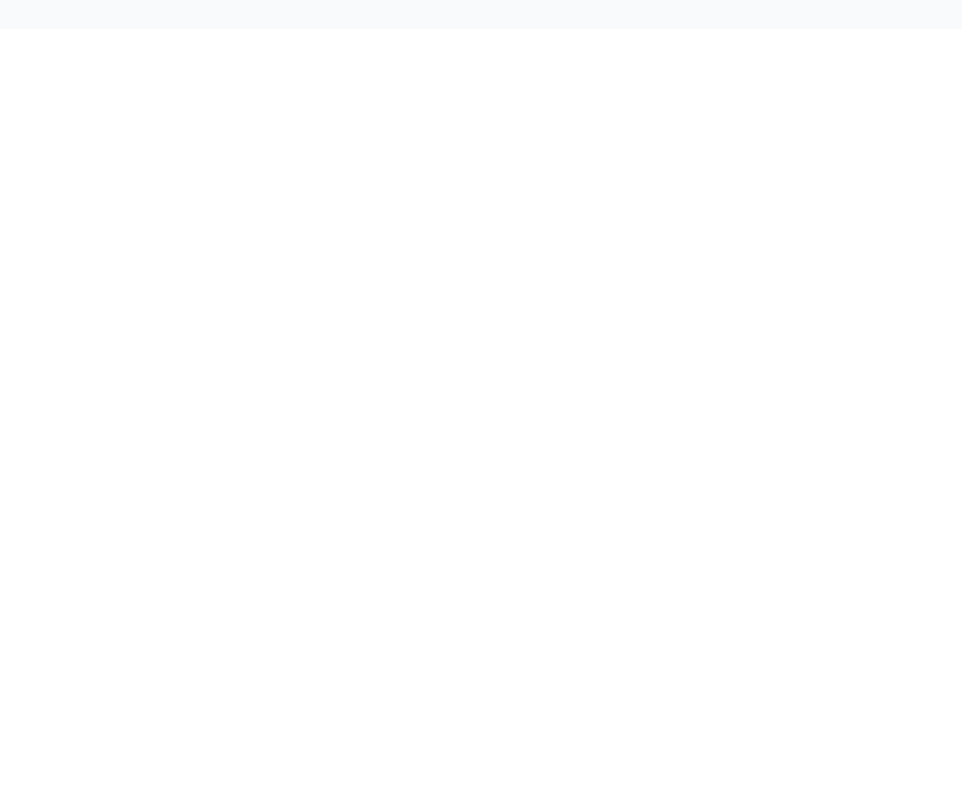
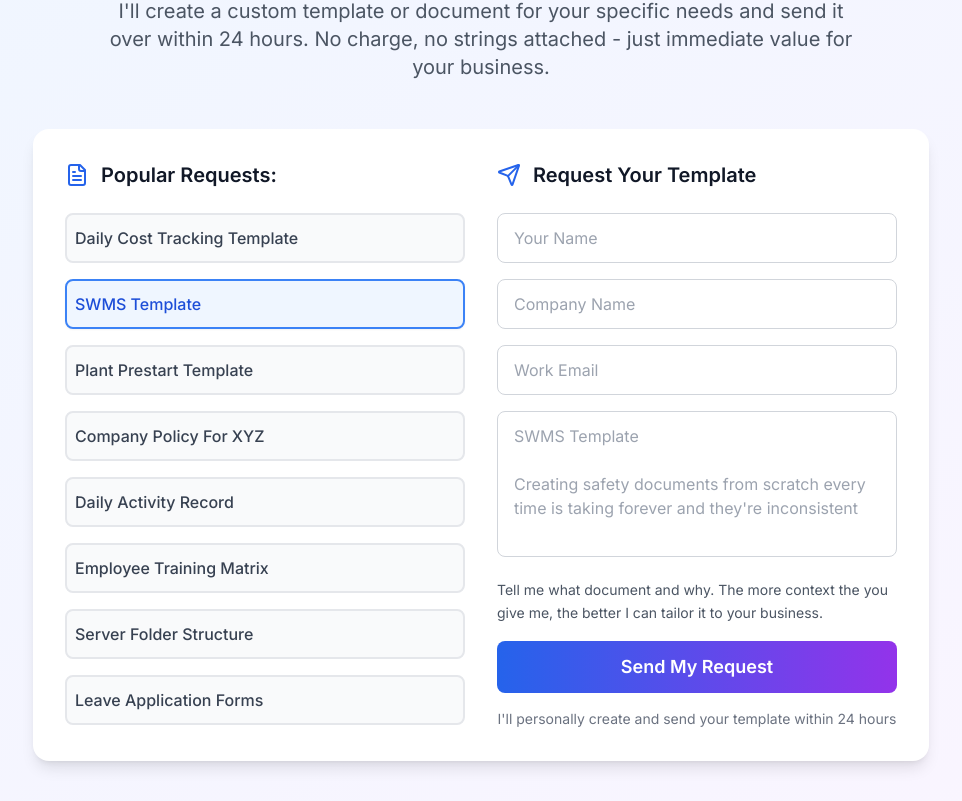
Before and after one commit to opsystems-dev/op-systems-site, a Next.js app: page / in a window 1280 px wide. Shown: the part 1759-2560 px from the top of the page, without its empty margins (159-1121 px from the left). Before the commit the page ends 1788 px from the top, so only its background shows below. Built offline with nearby package versions, Linux system fonts and the light colour scheme.

Commit message:
Complete: Professional lead capture with Formspree integration

```diff
--- a/src/app/page.tsx
+++ b/src/app/page.tsx
@@ -1,11 +1,13 @@
 import { Hero } from "@/components/sections/hero"
 import { Services } from "@/components/sections/services"
+import { LeadCapture } from "@/components/sections/lead-capture"
 
 export default function Home() {
   return (
     <main className="min-h-screen bg-white">
       <Hero />
       <Services />
+      <LeadCapture />
 
       {/* Placeholder for next sections */}
       <section className="section-padding bg-gray-50">
--- a/src/components/sections/hero.tsx
+++ b/src/components/sections/hero.tsx
@@ -1,4 +1,12 @@
+"use client"
+
 export function Hero() {
+  const scrollToForm = () => {
+    document.getElementById('lead-capture-form')?.scrollIntoView({
+      behavior: 'smooth'
+    })
+  }
+
   return (
     <section className="section-padding bg-gradient-to-br from-gray-50 to-white">
       <div className="container mx-auto max-w-6xl text-center">
@@ -22,15 +30,15 @@ export function Hero() {
         {/* Subheadline */}
         <div className="fade-in">
           <p className="text-xl md:text-2xl text-gray-600 mb-8 max-w-4xl mx-auto leading-relaxed">
-              Transform operational chaos into intelligent systems that let your construction teams
-              focus on delivery, not paperwork. Digital transformations, ISO compliance,
+            Transform operational chaos into intelligent systems that let your construction team
+            focus on delivery, not paperwork. Digital transformation, ISO compliance,
             and process automation for growing businesses.
           </p>
         </div>
 
         {/* CTA Buttons */}
         <div className="fade-in flex flex-col sm:flex-row gap-4 justify-center items-center mb-12">
-            <button className="btn-accent">
+          <button onClick={scrollToForm} className="btn-accent">
             Request Free Template
           </button>
           <button className="btn-primary">
--- /dev/null
+++ b/src/components/sections/lead-capture.tsx
@@ -0,0 +1,216 @@
+"use client"
+
+import { useState, useEffect } from "react"
+import { FileText, Mail, Send } from "lucide-react"
+
+export function LeadCapture() {
+  const [currentSuggestion, setCurrentSuggestion] = useState(0)
+  const [name, setName] = useState("")
+  const [company, setCompany] = useState("")
+  const [email, setEmail] = useState("")
+  const [request, setRequest] = useState("")
+  const [submitted, setSubmitted] = useState(false)
+
+  const suggestions = [
+    {
+      title: "Daily Cost Tracking Template",
+      description: "We're losing money on jobs and can't see where costs are blowing out until it's too late"
+    },
+    {
+      title: "SWMS Template",
+      description: "Creating safety documents from scratch every time is taking forever and they're inconsistent"
+    },
+    {
+      title: "Plant Prestart Template",
+      description: "Paper checklists get lost and we spend hours manually documenting them"
+    },
+    {
+      title: "Company Policy For XYZ",
+      description: "We need professional policies but don't know what to include or how to structure them"
+    },
+    {
+      title: "Daily Activity Record",
+      description: "Field teams struggle to document their daily work clearly and supervisors can't track progress"
+    },
+    {
+      title: "Employee Training Matrix",
+      description: "We have no visibility on who's trained for what and compliance training keeps getting missed"
+    },
+    {
+      title: "Server Folder Structure",
+      description: "Our files are a complete mess and nobody can find anything when they need it"
+    },
+    {
+      title: "Leave Application Forms",
+      description: "Managing leave requests is chaotic with no proper system for approvals and record keeping"
+    }
+  ]
+
+  // Cycle through suggestions every 4 seconds
+  useEffect(() => {
+    const interval = setInterval(() => {
+      setCurrentSuggestion((prev) => (prev + 1) % suggestions.length)
+    }, 4000)
+    return () => clearInterval(interval)
+  }, [suggestions.length])
+
+  const handleSuggestionClick = (suggestion: any) => {
+    setRequest(`${suggestion.title}\n\n${suggestion.description}`)
+  }
+
+  const handleSubmit = async (e: React.FormEvent) => {
+    e.preventDefault()
+
+    try {
+      const response = await fetch("https://formspree.io/f/meokagzz", {
+        method: "POST",
+        headers: {
+          "Content-Type": "application/json"
+        },
+        body: JSON.stringify({
+          name: name,
+          company: company,
+          email: email,
+          request: request
+        })
+      })
+
+      if (response.ok) {
+        setSubmitted(true)
+        // Remove the auto-reset timeout for real submissions
+      } else {
+        alert("Something went wrong. Please try again.")
+      }
+    } catch (error) {
+      console.error("Form submission error:", error)
+      alert("Something went wrong. Please try again.")
+    }
+  }
+
+  if (submitted) {
+    return (
+      <section className="section-padding bg-gradient-to-br from-blue-50 to-purple-50">
+        <div className="container mx-auto max-w-2xl text-center">
+          <div className="bg-white rounded-2xl p-12 shadow-lg">
+            <div className="w-20 h-20 bg-blue-100 rounded-full flex items-center justify-center mx-auto mb-6">
+              <Mail className="h-10 w-10 text-blue-600" />
+            </div>
+            <h3 className="text-3xl font-bold text-gray-900 mb-4">Request Received!</h3>
+            <p className="text-lg text-gray-600 mb-6">
+              I'll get your template ready and send it over within 24 hours.
+              Keep an eye on your inbox!
+            </p>
+          </div>
+        </div>
+      </section>
+    )
+  }
+
+  return (
+    <section id="lead-capture-form" className="section-padding bg-gradient-to-br from-blue-50 to-purple-50">
+      <div className="container mx-auto max-w-4xl">
+        <div className="text-center mb-12 fade-in">
+          <h2 className="text-4xl font-bold text-gray-900 mb-6">
+            Get a Free Template to Use Immediately
+          </h2>
+          <p className="text-xl text-gray-600 max-w-3xl mx-auto">
+            I'll create a custom template or document for your specific needs and send it over within 24 hours.
+            No charge, no strings attached - just immediate value for your business.
+          </p>
+        </div>
+
+        <div className="bg-white rounded-2xl p-8 shadow-lg">
+          <div className="grid lg:grid-cols-2 gap-8">
+
+            {/* Left: Cycling Suggestions */}
+            <div className="space-y-6">
+              <div className="flex items-center gap-3 mb-6">
+                <FileText className="h-6 w-6 text-blue-600" />
+                <h3 className="text-xl font-semibold text-gray-900">Popular Requests:</h3>
+              </div>
+
+              <div className="space-y-4">
+                {suggestions.map((suggestion, index) => (
+                  <button
+                    key={index}
+                    onClick={() => handleSuggestionClick(suggestion)}
+                    className={`w-full text-left p-2 rounded-lg border-2 transition-all duration-300 min-h-[50px] flex items-center ${
+                      index === currentSuggestion
+                        ? 'border-blue-500 bg-blue-50 shadow-sm'
+                        : 'border-gray-200 bg-gray-50 hover:border-blue-300 hover:bg-blue-50'
+                    }`}
+                  >
+                    <span className={`font-medium ${
+                      index === currentSuggestion ? 'text-blue-700' : 'text-gray-700'
+                    }`}>
+                      {suggestion.title}
+                    </span>
+                  </button>
+                ))}
+              </div>
+            </div>
+
+            {/* Right: Contact Form */}
+            <div>
+                <div className="flex items-center gap-3 mb-6">
+                    <Send className="h-6 w-6 text-blue-600" />
+                    <h3 className="text-xl font-semibold text-gray-900">Request Your Template</h3>
+                </div>
+
+                <form onSubmit={handleSubmit} className="space-y-4">
+                    <input
+                        type="text"
+                        value={name}
+                        onChange={(e) => setName(e.target.value)}
+                        placeholder="Your Name"
+                        className="w-full px-4 py-3 border border-gray-300 rounded-lg focus:outline-none focus:ring-2 focus:ring-blue-600 focus:border-transparent h-[50px] flex items-center"
+                        required
+                    />
+
+                    <input
+                        type="text"
+                        value={company}
+                        onChange={(e) => setCompany(e.target.value)}
+                        placeholder="Company Name"
+                        className="w-full px-4 py-3 border border-gray-300 rounded-lg focus:outline-none focus:ring-2 focus:ring-blue-600 focus:border-transparent h-[50px] flex items-center"
+                        required
+                    />
+
+                    <input
+                        type="email"
+                        value={email}
+                        onChange={(e) => setEmail(e.target.value)}
+                        placeholder="Work Email"
+                        className="w-full px-4 py-3 border border-gray-300 rounded-lg focus:outline-none focus:ring-2 focus:ring-blue-600 focus:border-transparent h-[50px] flex items-center"
+                        required
+                    />
+
+                    <textarea
+                        value={request}
+                        onChange={(e) => setRequest(e.target.value)}
+                        rows={5}
+                        placeholder={`${suggestions[currentSuggestion].title}\n\n${suggestions[currentSuggestion].description}`}
+                        className="w-full px-4 py-3 border border-gray-300 rounded-lg focus:outline-none focus:ring-2 focus:ring-blue-600 focus:border-transparent h-[146px] resize-none"
+                        required
+                    />
+
+                    <p className="text-gray-600 text-sm leading-relaxed">
+                        Tell me what document and why.
+                        The more context the you give me, the better I can tailor it to your business.
+                    </p>
+
+                    <button type="submit" className="w-full btn-accent text-lg py-4">
+                        Send My Request
+                    </button>
+                </form>
+
+                <p className="text-sm text-gray-500 mt-4 text-center">
+                    I'll personally create and send your template within 24 hours
+                </p>
+            </div>
+          </div>
+        </div>
+      </div>
+    </section>
+  )
+}
```
Lines whose indentation alone changed are shown as unchanged.
